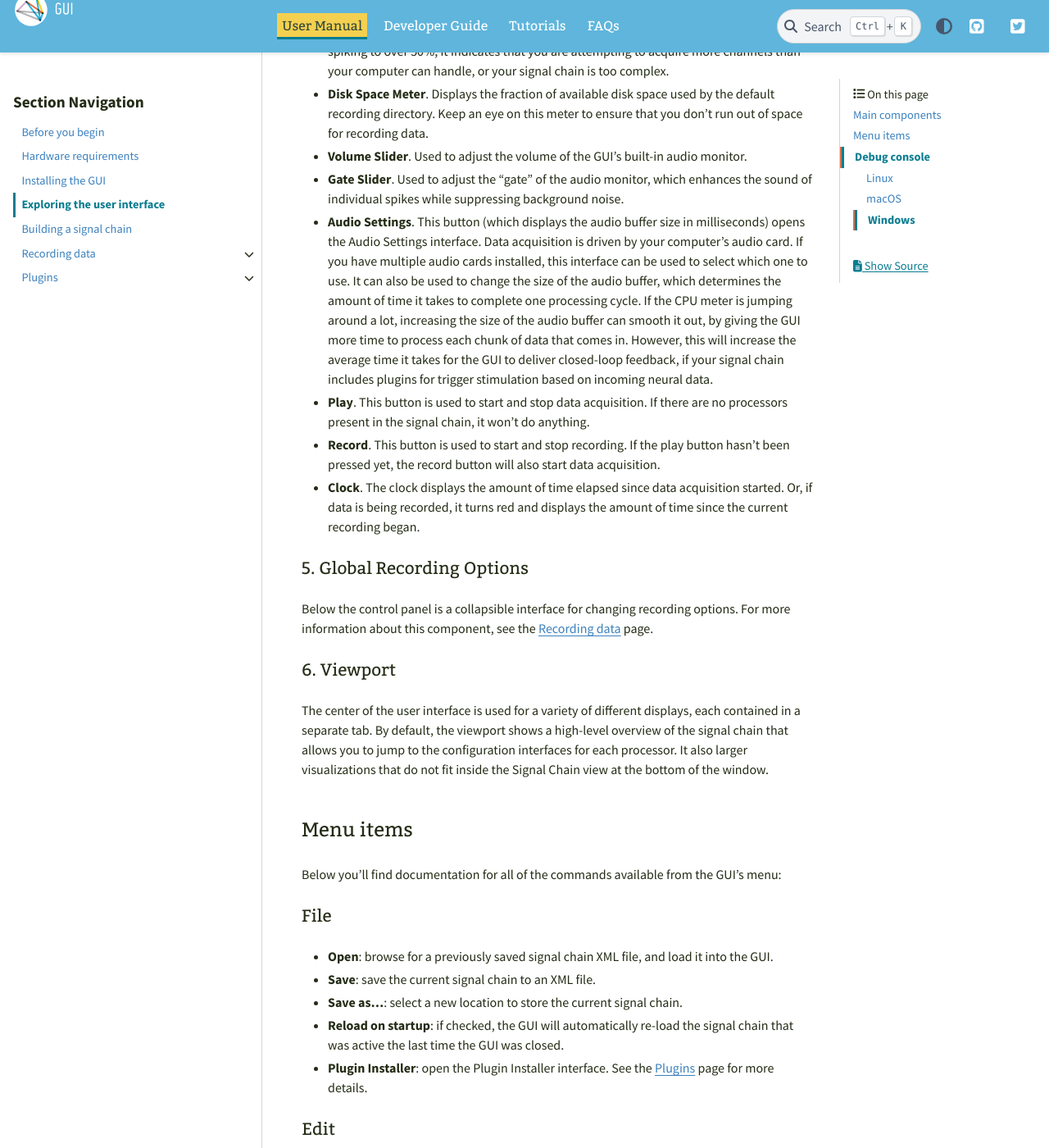
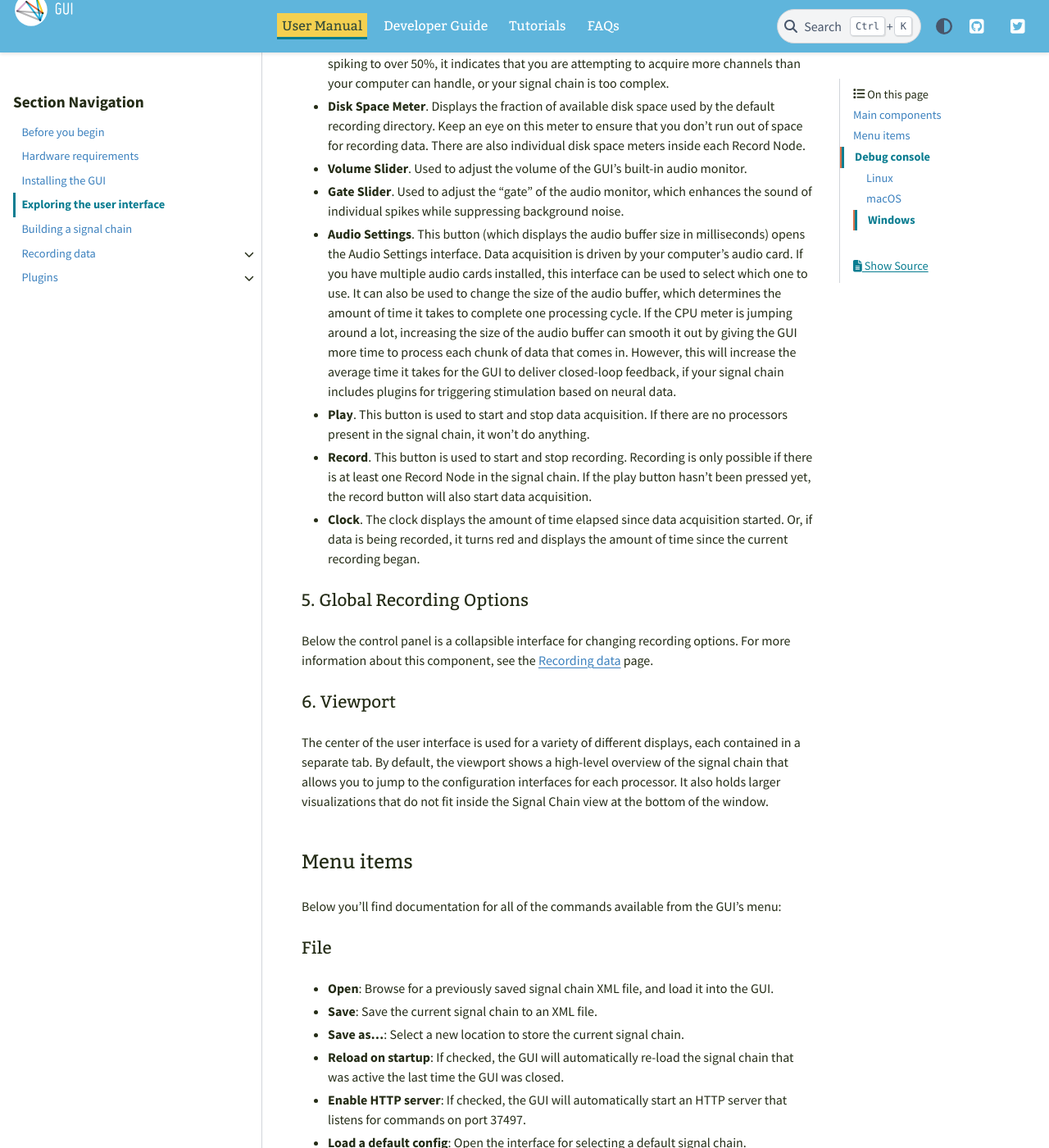
Before and after one commit to open-ephys/gui-docs, a Sphinx documentation site: the page built from source/User-Manual/Exploring-the-user-interface.rst, in a window 1280 px wide and 1400 px high, scrolled down 2017 px. Shown: the whole window at 82% size. Built offline with Sphinx 7.4.7 and the PyData theme 0.15.4, drawn with Linux system fonts in a browser that asks for light colours; some of the changed text lies outside the part shown.

Commit message:
Update UI overview page

```diff
--- a/source/User-Manual/Exploring-the-user-interface.rst
+++ b/source/User-Manual/Exploring-the-user-interface.rst
@@ -42,17 +42,17 @@
 
 * **CPU Meter**. Displays the fraction of available time that the signal chain takes to complete one processing cycle. The values in this display will differ from your computer's built-in CPU monitor, and are a better indicator of whether you are hitting your machine's performance limits. Ideally, the CPU meter should stay below 20% at all times. If it's spiking to over 50%, it indicates that you are attempting to acquire more channels than your computer can handle, or your signal chain is too complex.
 
-* **Disk Space Meter**. Displays the fraction of available disk space used by the default recording directory. Keep an eye on this meter to ensure that you don't run out of space for recording data.
+* **Disk Space Meter**. Displays the fraction of available disk space used by the default recording directory. Keep an eye on this meter to ensure that you don't run out of space for recording data. There are also individual disk space meters inside each Record Node.
 
 * **Volume Slider**. Used to adjust the volume of the GUI's built-in audio monitor.
 
 * **Gate Slider**. Used to adjust the "gate" of the audio monitor, which enhances the sound of individual spikes while suppressing background noise.
 
-* **Audio Settings**. This button (which displays the audio buffer size in milliseconds) opens the Audio Settings interface. Data acquisition is driven by your computer's audio card. If you have multiple audio cards installed, this interface can be used to select which one to use. It can also be used to change the size of the audio buffer, which determines the amount of time it takes to complete one processing cycle. If the CPU meter is jumping around a lot, increasing the size of the audio buffer can smooth it out, by giving the GUI more time to process each chunk of data that comes in. However, this will increase the average time it takes for the GUI to deliver closed-loop feedback, if your signal chain includes plugins for trigger stimulation based on incoming neural data.
+* **Audio Settings**. This button (which displays the audio buffer size in milliseconds) opens the Audio Settings interface. Data acquisition is driven by your computer's audio card. If you have multiple audio cards installed, this interface can be used to select which one to use. It can also be used to change the size of the audio buffer, which determines the amount of time it takes to complete one processing cycle. If the CPU meter is jumping around a lot, increasing the size of the audio buffer can smooth it out by giving the GUI more time to process each chunk of data that comes in. However, this will increase the average time it takes for the GUI to deliver closed-loop feedback, if your signal chain includes plugins for triggering stimulation based on neural data.
 
 * **Play**. This button is used to start and stop data acquisition. If there are no processors present in the signal chain, it won't do anything.
 
-* **Record**. This button is used to start and stop recording. If the play button hasn't been pressed yet, the record button will also start data acquisition.
+* **Record**. This button is used to start and stop recording. Recording is only possible if there is at least one Record Node in the signal chain. If the play button hasn't been pressed yet, the record button will also start data acquisition.
 
 * **Clock**. The clock displays the amount of time elapsed since data acquisition started. Or, if data is being recorded, it turns red and displays the amount of time since the current recording began.
 
@@ -64,7 +64,7 @@
 6. Viewport
 ------------
 
-The center of the user interface is used for a variety of different displays, each contained in a separate tab. By default, the viewport shows a high-level overview of the signal chain that allows you to jump to the configuration interfaces for each processor. It also larger visualizations that do not fit inside the Signal Chain view at the bottom of the window.
+The center of the user interface is used for a variety of different displays, each contained in a separate tab. By default, the viewport shows a high-level overview of the signal chain that allows you to jump to the configuration interfaces for each processor. It also holds larger visualizations that do not fit inside the Signal Chain view at the bottom of the window.
 
 
 Menu items
@@ -74,41 +74,47 @@
 
 File
 -----
-* **Open**: browse for a previously saved signal chain XML file, and load it into the GUI.
+* **Open**: Browse for a previously saved signal chain XML file, and load it into the GUI.
 
-* **Save**: save the current signal chain to an XML file.
+* **Save**: Save the current signal chain to an XML file.
 
-* **Save as...**: select a new location to store the current signal chain.
+* **Save as...**: Select a new location to store the current signal chain.
 
-* **Reload on startup**: if checked, the GUI will automatically re-load the signal chain that was active the last time the GUI was closed.
+* **Reload on startup**: If checked, the GUI will automatically re-load the signal chain that was active the last time the GUI was closed.
 
-* **Plugin Installer**: open the Plugin Installer interface. See the :ref:`plugins` page for more details.
+* **Enable HTTP server**: If checked, the GUI will automatically start an HTTP server that listens for commands on port 37497.
+
+* **Load a default config**: Open the interface for selecting a default signal chain.
+
+* **Plugin Installer**: Open the Plugin Installer interface. See the :ref:`plugins` page for more details.
 
 Edit
 -----
-* **Undo**: *[not implemented]* undo the most recent action.
+* **Undo**: Undo the most recent action related to building the signal chain (e.g., adding a plugin, deleting a plugin, moving a plugin).
 
-* **Redo**: *[not implemented]* redo the action that was most recently undone.
+* **Redo**: Redo the signal chain action that was most recently undone.
 
-* **Copy**: *[not implemented]* copy the currently selected processor.
+* **Copy**: Copy the currently selected processor.
 
-* **Paste**: *[not implemented]* paste the most recently copied processor to the right of the currently selected processor.
+* **Paste**: Paste the most recently copied processor to the right of the currently selected processor.
 
-* **Clear signal chain**: removes all processors from the signal chain.
-
-* **Timestamp source**: opens an interface for selecting the global timestamp source. Processors that do not generate their own timestamps will inherit them from the global source.
+* **Clear signal chain**: Remove all processors from the signal chain.
 
 View
 -----
 
-* **Processor List**: shows/hides the Processor List interface.
+* **Processor List**: Show/hide the Processor List interface.
 
-* **Signal Chain**: shows/hides the Signal Chain interface.
+* **Signal Chain**: Show/hide the Signal Chain interface.
 
-* **File Info**: shows/hides the Record Options interface.
+* **File Info**: Show/hide the Record Options interface.
 
-* **Reset window bounds**: restores the GUI window to the default size and location (helpful if the window gets lost offscreen).
+* **Reset window bounds**: Restore the GUI window to the default size and location (helpful if the window gets lost offscreen).
 
+Help
+-----
+
+* **Online documentation...**: Open the GUI's documentation site in a browser window (requires access to the interent).
 
 
 Debug console
```
Also changed, not shown: other parts of source/User-Manual/Exploring-the-user-interface.rst (+2 -2 lines), source/_static/images/exploringtheui/UI_overview-01.png, 1 other file.
